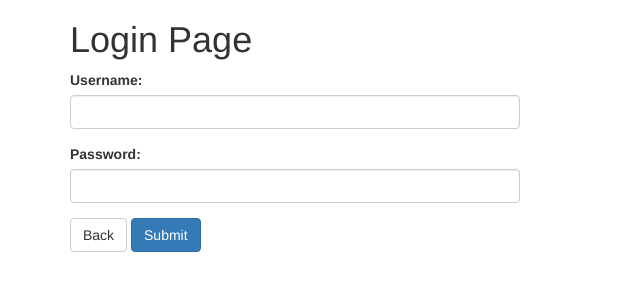
After one commit to bencePal/the-world-of-star-wars, a Flask app: page /login in a window 1280 px wide. The commit adds this page. Shown: the top 300 px of the page, without its empty margins (0-640 px from the left). Run offline with Flask 2, Linux system fonts and the light colour scheme; some libraries are stand-ins or nearby versions.

Commit message:
simple login system added

```diff
--- a/main.py
+++ b/main.py
@@ -1,12 +1,17 @@
-from flask import Flask, render_template, request, Markup
+from flask import Flask, render_template, request, Markup, session, redirect, url_for, escape
+from werkzeug.security import generate_password_hash, check_password_hash
 import data_manager
+import queries
+
 app = Flask(__name__)
 
 
 @app.route('/')
 def home_page():
+    title = "Star Wars universe planets"
+    logged_in = False
+    username = ''
 
-    # if none delete button jquery
     if request.args.get('page') and request.args.get('page') != 'None':
         page_id = request.args.get('page')
     else:
@@ -19,10 +24,70 @@ def home_page():
     prev_page_id = all_data['prev_page_id']
     next_page_id = all_data['next_page_id']
 
-    return render_template('index.html',
-                           result_list=result_list,
-                           prev_page_id=prev_page_id,
-                           next_page_id=next_page_id)
+    if 'username' in session:
+        username = escape(session['username'])
+        logged_in = True
+
+    return render_template('index.html', result_list=result_list,
+                           prev_page_id=prev_page_id, next_page_id=next_page_id,
+                           username=username, logged_in=logged_in, title=title)
+
+
+@app.route('/login', methods=['GET', 'POST'])
+def login():
+    title = "Login Page"
+    error_message = False
+    if request.method == 'POST':
+        request_username = request.form['username']
+        request_password = request.form['password']
+        if queries.get_userdata(request_username) != []:
+            query_username = queries.get_userdata(request_username)[0][0]
+            query_password = queries.get_userdata(request_username)[0][1]
+            if request_username == query_username and check_password_hash(query_password, request_password):
+                session['username'] = request_username
+                return redirect(url_for('home_page'))
+            else:
+                error_message = "Wrong password"
+                return render_template('form_page.html', title=title,
+                                       request_username=request_username, error_message=error_message)
+        else:
+            error_message = "This username doesn't exist"
+            return render_template('form_page.html', title=title,
+                                   request_username=request_username, error_message=error_message)
+    return render_template('form_page.html', title=title)
+
+
+@app.route('/registration', methods=['GET', 'POST'])
+def registration():
+    title = "Registration Page"
+    error_message = False
+    if request.method == 'POST':
+        request_username = request.form['username']
+        request_password = request.form['password']
+        if len(request_username) < 4 or len(request_password) < 4:
+            error_message = "Please fill out the fields (min. 4 character length)"
+            return render_template('form_page.html', title=title,
+                                   request_username=request_username, error_message=error_message)
+        elif queries.get_userdata(request_username) != []:
+            error_message = "This username is already in use"
+            return render_template('form_page.html', title=title,
+                                   request_username=request_username, error_message=error_message)
+        else:
+            hashed_pw = generate_password_hash(request_password, method='pbkdf2:sha256', salt_length=8)
+            queries.save_user(request_username, hashed_pw)
+            session['username'] = request_username
+            return redirect(url_for('home_page'))
+    return render_template('form_page.html', title=title)
+
+
+@app.route('/logout')
+def logout():
+    # remove the username from the session if it's there
+    session.pop('username', None)
+    return redirect(url_for('home_page'))
+
+# set the secret key.  keep this really secret:
+app.secret_key = 'A0Zr98j/3yX R~XHH!jmN]LWX/,?RT'
 
 if __name__ == '__main__':
     app.run(debug=True)
--- a/static/css/main.css
+++ b/static/css/main.css
@@ -15,3 +15,11 @@
 button.residents {
     border: 1px solid #ddd;
 }
+
+.login {
+    margin-top: 10px;
+}
+
+form, .alert {
+    max-width: 450px;
+}
--- /dev/null
+++ b/templates/form_page.html
@@ -0,0 +1,23 @@
+{% extends "layout.html" %}
+
+{% block content %}
+
+{% if error_message %}
+<div class="alert alert-danger">
+  <strong>{{ error_message }}</strong>
+</div>
+{% endif %}
+<form method="post">
+    <div class="form-group">
+        <label for="email">Username:</label>
+        <input type="text" class="form-control" name="username" value="{{ request_username }}">
+    </div>
+    <div class="form-group">
+        <label for="pwd">Password:</label>
+        <input type="password" class="form-control" name="password">
+    </div>
+    <a href="/" class="btn btn-default">Back</a>
+    <button type="submit" class="btn btn-primary">Submit</button>
+</form>
+
+{% endblock %}
--- /dev/null
+++ b/templates/layout.html
@@ -0,0 +1,31 @@
+<!DOCTYPE html>
+<html lang="en">
+<head>
+    <meta charset="UTF-8">
+    <meta name="viewport" content="width=device-width, initial-scale=1.0">
+    <link rel="icon" href="{{ url_for('static', filename='image/favicon.ico') }}">
+    <link rel="stylesheet" href="https://maxcdn.bootstrapcdn.com/bootstrap/3.3.7/css/bootstrap.min.css">
+    <link rel="stylesheet" href="{{ url_for('static', filename='css/main.css') }}">
+    <script src="https://code.jquery.com/jquery-1.12.4.min.js" defer></script>
+    <script src="https://maxcdn.bootstrapcdn.com/bootstrap/3.3.7/js/bootstrap.min.js" defer></script>
+    <script type="text/javascript" src="{{ url_for('static', filename='js/main.js') }}" defer></script>
+    <title>{{ title }}</title>
+</head>
+<body>
+    <div class="container">
+        <div class="row">
+            <div class="col-xs-12">
+                <h1>{{ title }}</h1>
+                {% block content %}
+
+                {% endblock %}
+            </div>
+        </div>
+    </div>
+
+{% block footer %}
+
+{% endblock %}
+
+</body>
+</html>
```
Also changed, not shown: config.py (added, +17 -0 lines), queries.py (added, +178 -0 lines), templates/index.html (+14 -42 lines), templates/modal.html (added, +18 -0 lines).
